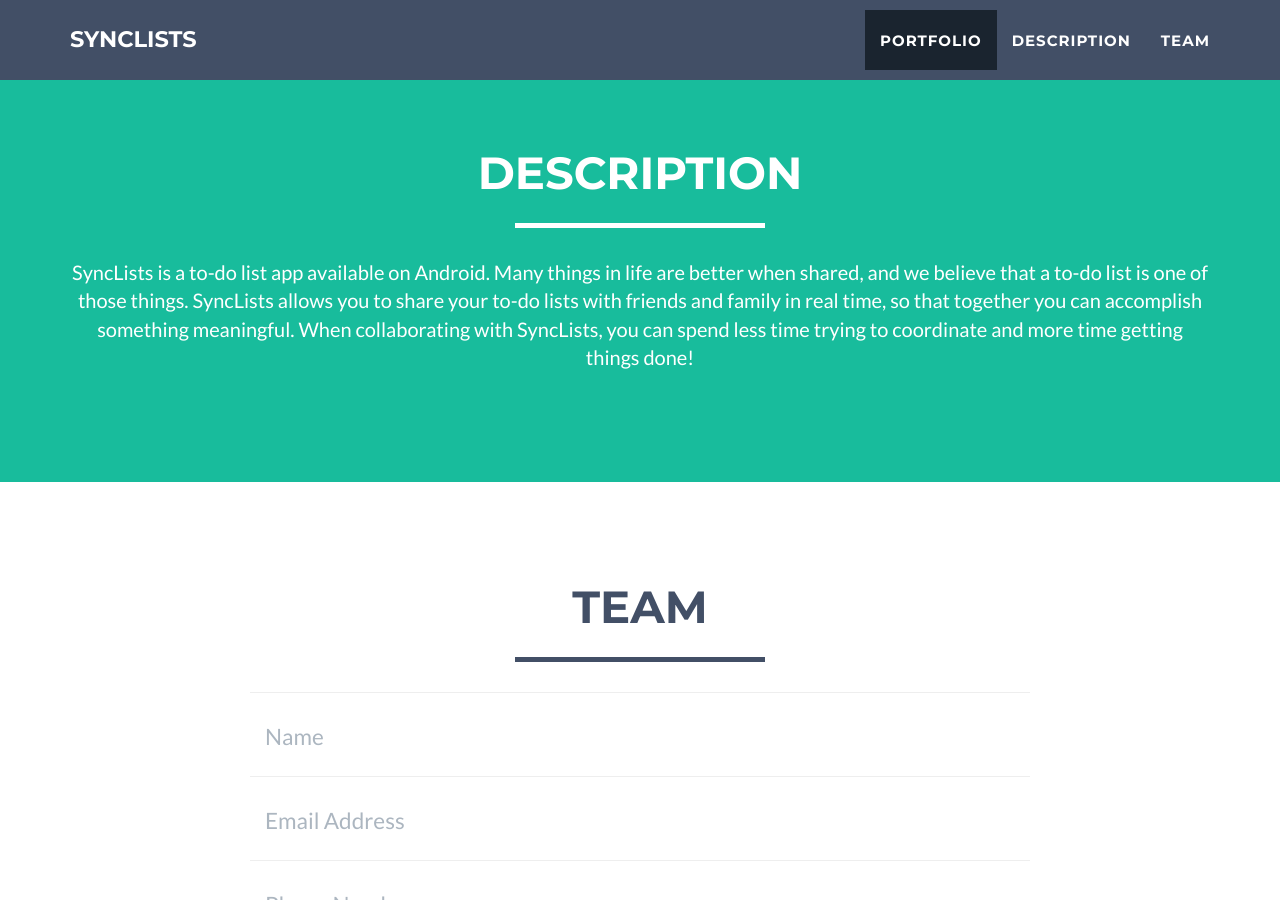
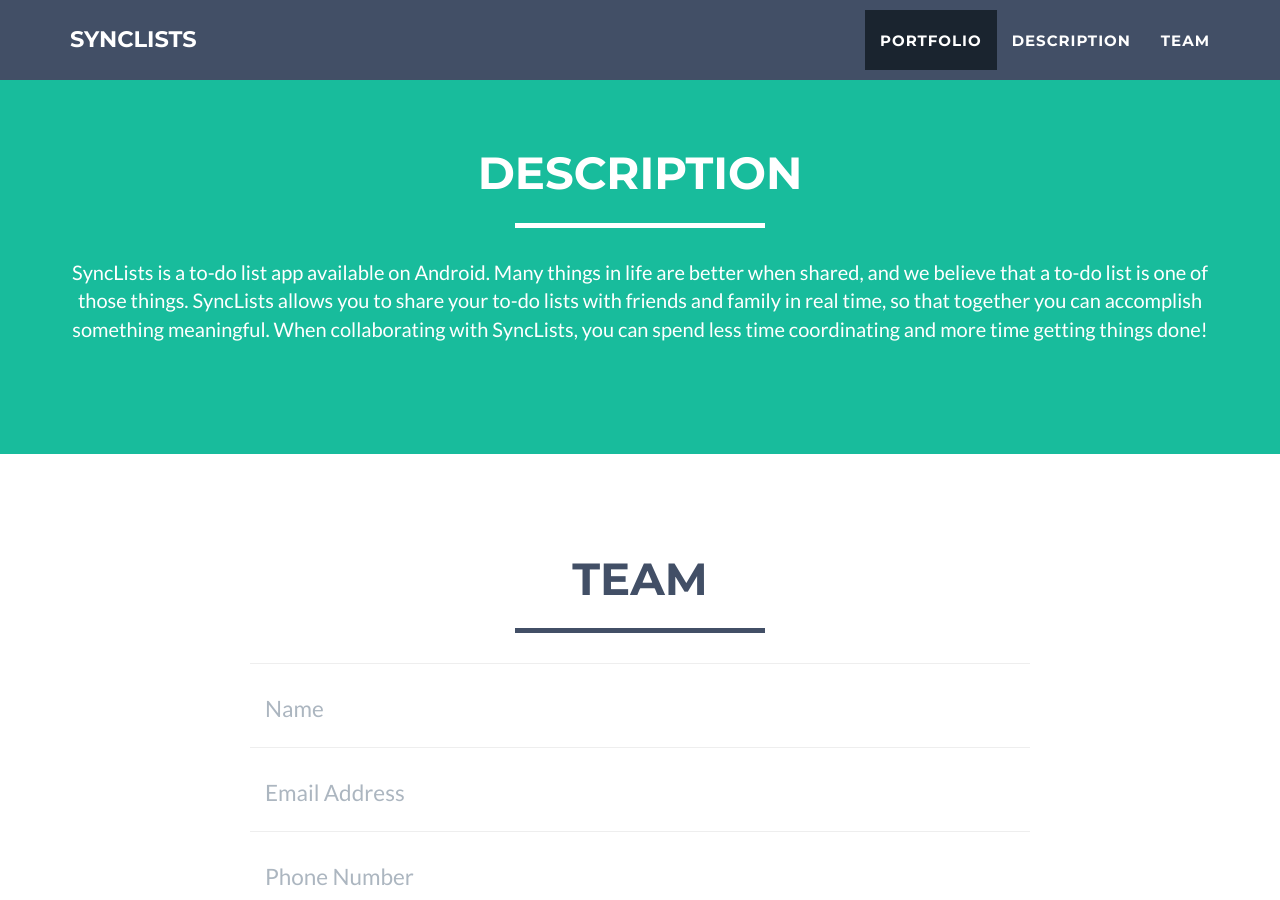
Before and after one commit to synclists/synclists.github.io, a Jekyll site: the page built from index.html, in a window 1280 px wide and 900 px high, scrolled down 1574 px. Built offline with Jekyll 4.4.1, drawn with Linux system fonts in a browser that asks for light colours.

Commit message:
updated description

```diff
--- a/_includes/description.html
+++ b/_includes/description.html
@@ -10,7 +10,7 @@
             <div class="row">
                 <div class="col-lg-12 text-center">
                         <p>
-                        SyncLists is a to-do list app available on Android. Many things in life are better when shared, and we believe that a to-do list is one of those things. SyncLists allows you to share your to-do lists with friends and family in real time, so that together you can accomplish something meaningful. When collaborating with SyncLists, you can spend less time trying to coordinate and more time getting things done!
+                        SyncLists is a to-do list app available on Android. Many things in life are better when shared, and we believe that a to-do list is one of those things. SyncLists allows you to share your to-do lists with friends and family in real time, so that together you can accomplish something meaningful. When collaborating with SyncLists, you can spend less time coordinating and more time getting things done!
                         </p>
                 </div>
             </div>
```
